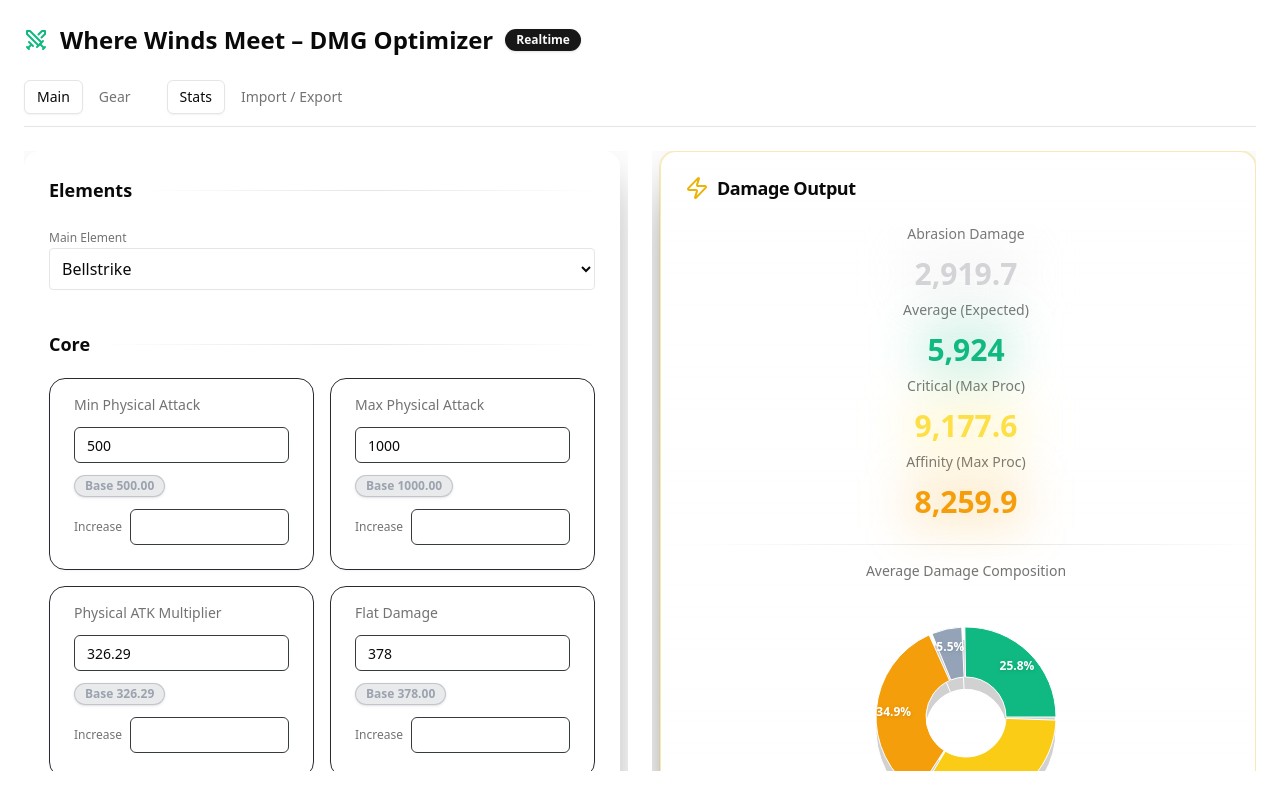
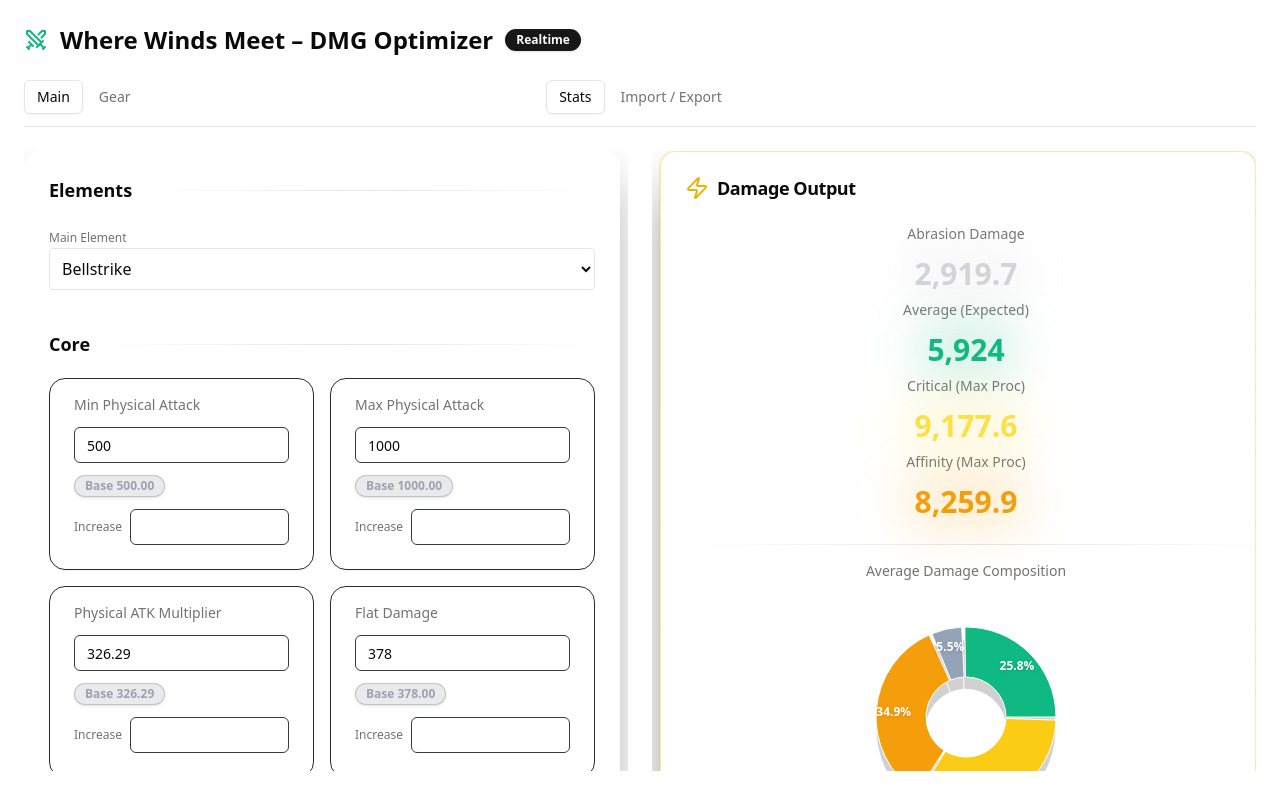
Before and after one commit to Phong940253/wwm-damage-calculator, a Next.js app: page / in a window 1280 px wide. Built offline with nearby package versions, Linux system fonts and the light colour scheme.

Commit message:
fix: center the subtab in statusbar

```diff
--- a/app/ui/layout/StatusBar.tsx
+++ b/app/ui/layout/StatusBar.tsx
@@ -15,9 +15,15 @@ export function StatusBar() {
   };
 
   return (
-    <div className="flex items-center gap-6 border-b pb-3">
+    <div
+      className="
+        grid grid-cols-[1fr_auto_1fr]
+        items-center
+        border-b pb-3
+      "
+    >
       {/* LEFT — ROOT */}
-      <div className="flex gap-1">
+      <div className="flex gap-1 justify-start">
         <TabButton
           active={root === "main"}
           onClick={() => set("main", "stats")}
@@ -32,8 +38,8 @@ export function StatusBar() {
         </TabButton>
       </div>
 
-      {/* CENTER — SUB */}
-      <div className="flex gap-1">
+      {/* CENTER — SUB (ABSOLUTE CENTER) */}
+      <div className="flex justify-center gap-1">
         {root === "main" && (
           <>
             <TabButton
@@ -74,6 +80,9 @@ export function StatusBar() {
           </>
         )}
       </div>
+
+      {/* RIGHT — EMPTY BUT BALANCING */}
+      <div />
     </div>
   );
 }
```
